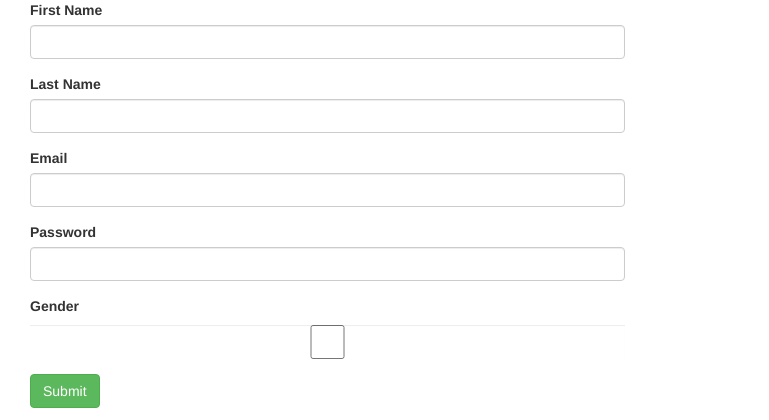
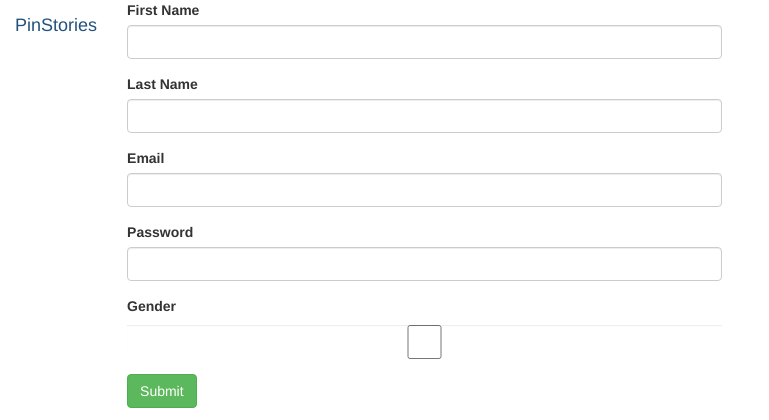
Before and after one commit to zhengwu123/pinstories, a PHP site: page / in a window 1280 px wide. Shown: the top 420 px of the page, without its empty margins (0-769 px from the left). Run offline with PHP 8.4, Linux system fonts and the light colour scheme; some libraries are stand-ins or nearby versions.

Commit message:
add nav bar

```diff
--- a/index.php
+++ b/index.php
@@ -10,6 +10,9 @@
 <script src="bootstrap-switch.js"></script>
 </head>
 <body>
+<div class ="navbar-header">
+<a href = "http://pinstories.mybluemix.net" class = "navbar-brand">PinStories</a>
+</div>
 	<div class = "container-fluid">
 	<div class = "col-xs-6">
 
```
